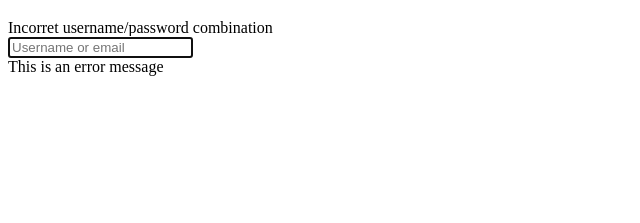
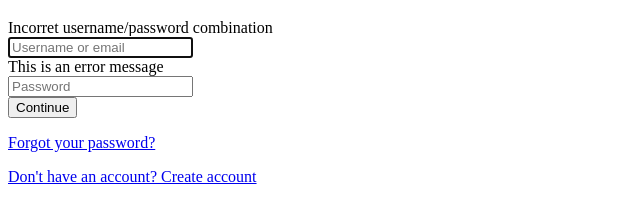
Before and after one commit to DaffeB/Login-Form-Js, a plain HTML site: page index.html in a window 1280 px wide. Shown: the part 61-284 px from the top of the page, without its empty margins (0-640 px from the left). Drawn offline with Linux system fonts and the light colour scheme.

Commit message:
Writing CSS

```diff
--- a/index.html
+++ b/index.html
@@ -18,6 +18,17 @@
                 <input type="text" class="form__input" autofocus placeholder="Username or email">
             <div class="form__input-error-message">This is an error message</div>
             </div>
+            <div class="form__input-group">
+                <input type="password" class="form__input" autofocus placeholder="Password">
+            <div class="form__input-error-message"></div>
+            </div>
+            <button class="form__button" type="submit">Continue</button>
+            <p class="form_text">
+                <a href="#" class="form__link">Forgot your password?</a>
+            </p>
+            <p class="form_text">
+                <a class="form__link" href="./" id="linkCreateAccount">Don't have an account? Create account</a>
+            </p>
         </form>
     </div>
 
--- a/src/main.css
+++ b/src/main.css
@@ -0,0 +1,6 @@
+body {
+    --color-primary: #009579;
+    --color-primary-dark: #007f67;
+    --color-secondary: #252c6a;
+
+}
```
